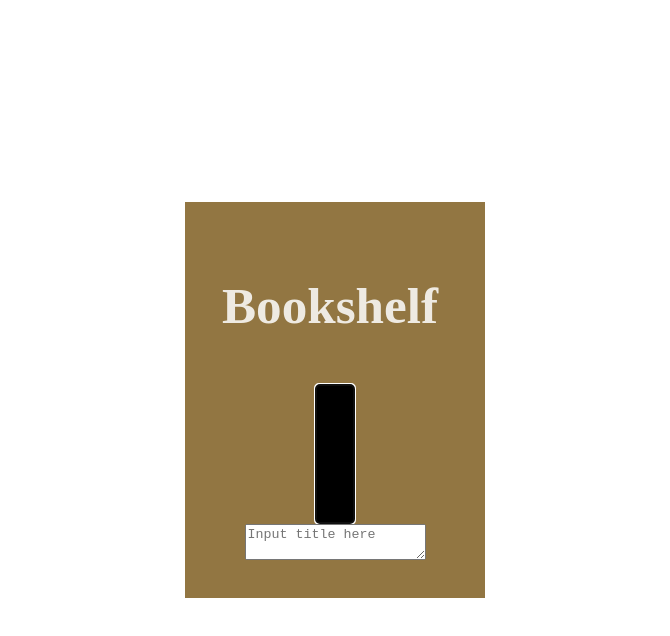
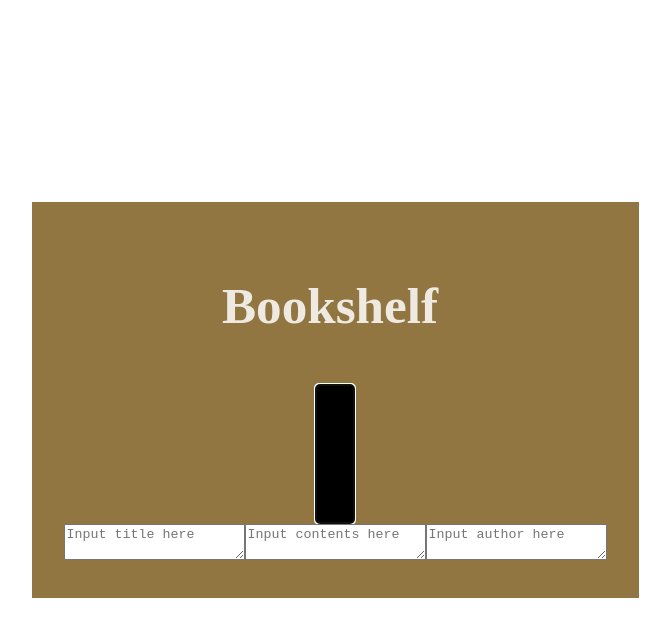
Before and after one commit to Jacub3/Bookshelf, a React (Vite) app in the folder vite-project/: page / in a window 1280 px wide. Both pictures are taken after a click on the button 640 px from the left and 474 px from the top of the page. Shown: the top 636 px of the page, without its empty margins (305-975 px from the left). Built offline with nearby package versions, Linux system fonts and the light colour scheme.

Commit message:
completed the book creation

```diff
--- a/vite-project/src/Components/Buttons.tsx
+++ b/vite-project/src/Components/Buttons.tsx
@@ -14,42 +14,92 @@ interface BookListProps{
     setBook: Dispatch<SetStateAction<books[]>>
 }
 export function BookList({setBook}: BookListProps) {
-    const [bookContents, setBookContents] = useState <books>({id: 0, title: '', contents: '', author: '', created: false})
-    const [text, setText] = useState <string>('');
+    const [, setBookContents] = useState <books>({id: 0, title: '', contents: '', author: '', created: true})
+    const [titleText, setTitleText] = useState <string>('');
+    const [contentsText, setContentsText] = useState <string>('');
+    const [authorText, setAuthorText] = useState <string>('');
     const [isVisible, setIsVisible] = useState <boolean>(true);
+    const [isVisible1, setIsVisible1] = useState <boolean>(true);
+    const [isVisible2, setIsVisible2] = useState <boolean>(true);
 
-    //
+    // How we get title
     const handleTitle = (event: ChangeEvent<HTMLTextAreaElement>) => {
-        setText(event.target.value)
+        setTitleText(event.target.value);
     }
 
-    const handleSave = () => {
-        setBookContents(prev =>({
-            ...prev,
-            title: text
-        }))
+    const handleTitleSave = () =>{
+        setTitleText(titleText)
     }
 
     const handleKeyDown = (e: KeyboardEvent) =>{
         if (e.key === 'Enter' && !e.shiftKey){
-            handleSave()
+            setIsVisible(!isVisible)
+            handleTitleSave();
         }
     }
 
+    // How we get Contents
+    const handleContents = (event: ChangeEvent<HTMLTextAreaElement>) => {
+        setTitleText(event.target.value);
+    }
+
+    const handleContentsSave = () =>{
+        setContentsText(contentsText)
+    }
+
+    const handleKeyDownContents = (e: KeyboardEvent) =>{
+        if (e.key === 'Enter' && !e.shiftKey){
+            setIsVisible1(!isVisible1)
+            handleContentsSave();
+        }
+    }
+
+    // How we get Author
+    const handleAuthor = (event: ChangeEvent<HTMLTextAreaElement>) => {
+        setAuthorText(event.target.value);
+
+    }
+
+    const handleAuthorSave = () =>{
+        setAuthorText(authorText)
+    }
+
+    const handleKeyDownAuthor = (e: KeyboardEvent) =>{
+        if (e.key === 'Enter' && !e.shiftKey){
+            setIsVisible2(!isVisible2)
+            handleAuthorSave();
+        }
+    }
+
+    // sets default && buttons visible
     const handleBook = () =>{
         setBookContents({
             id: Date.now(),
             title: '',
             contents: '',
             author: '',
-            created: false
+            created: true
         });
+
+        // makes all textboxes visible
         setIsVisible(!isVisible)
+        setIsVisible1(!isVisible1)
+        setIsVisible2(!isVisible2)
+    }
+
+    // Saves the book
+    const handleSaveButton = () => {
+        setBook(prev =>({
+            ...prev,
+            title: titleText,
+            content: contentsText,
+            author: authorText
+        }))
     }
 
     return(
         <div>
-            <div className = "textarea-container">
+            <div className = "book-container">
                 <button
                     onClick = {handleBook}
                     className = "brownBook"
@@ -60,10 +110,32 @@ export function BookList({setBook}: BookListProps) {
                 <textarea
                     hidden = {isVisible}
                     placeholder = "Input title here"
-                    value = {text}
+                    value = {titleText}
                     onChange = {handleTitle}
                     onKeyDown = {handleKeyDown}
                 />
+                <textarea
+                    hidden = {isVisible1}
+                    placeholder = "Input contents here"
+                    value = {contentsText}
+                    onChange = {handleContents}
+                    onKeyDown = {handleKeyDownContents}
+                />
+                <textarea
+                    hidden = {isVisible2}
+                    placeholder = "Input author here"
+                    value = {authorText}
+                    onChange = {handleAuthor}
+                    onKeyDown = {handleKeyDownAuthor}
+                />
+            </div>
+            <div>
+                <button
+                    hidden = {!isVisible||!isVisible1||!isVisible2}
+                    onClick={handleSaveButton}
+                    className="saveButton"
+                >
+                </button>
             </div>
         </div>
     );
```
